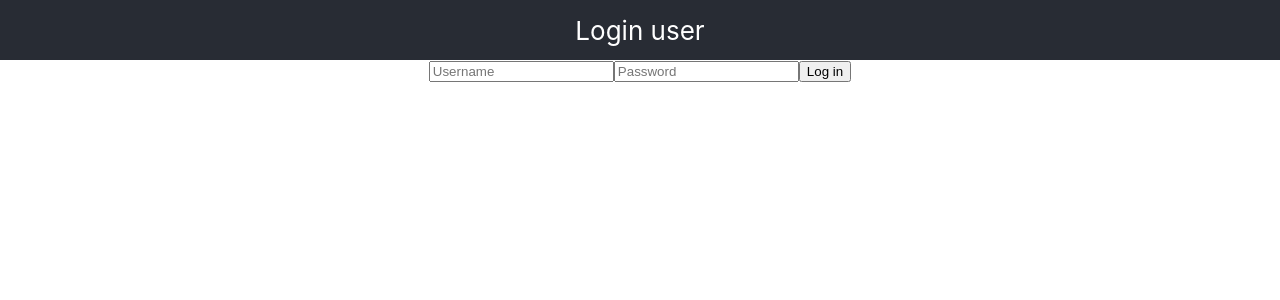
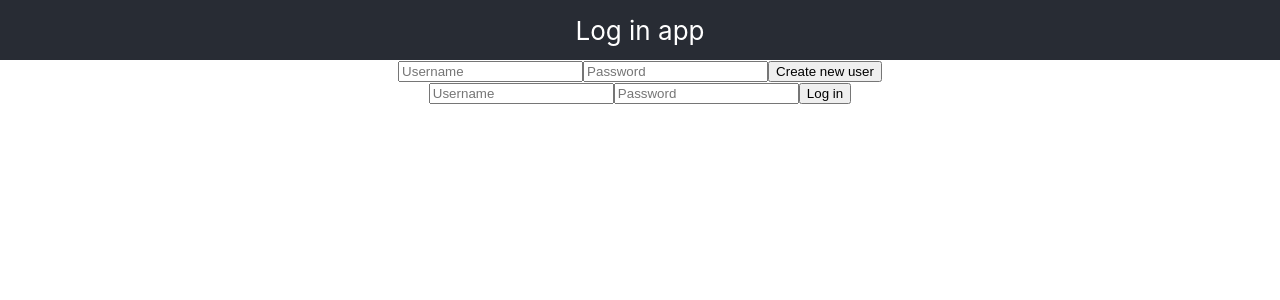
Before and after one commit to laurapihamaa/login-app, a React (Create React App) app in the folder login-app-front/: page / in a window 1280 px wide. Shown: the top 300 px of the page. Built offline with nearby package versions, Linux system fonts and the light colour scheme.

Commit message:
add user registration and logout

```diff
--- a/login-app-front/src/App.js
+++ b/login-app-front/src/App.js
@@ -1,4 +1,5 @@
 import { useState } from 'react';
+import Form from './components/Form.js'
 import './App.css';
 
 function App() {
@@ -7,6 +8,8 @@ function App() {
 
   const [username, setUsername] = useState("");
   const [password, setPassword] = useState("");
+  const [newUsername, setNewUsername] = useState("");
+  const [newPassword, setNewPassword] = useState("");
   const [data, setData] = useState("");
 
   const verifyUser = async (e) => {
@@ -21,6 +24,46 @@ function App() {
       fetchData();
     }else{
       alert("Invalid username or password");
+    }
+
+  }
+
+  const registerUser = async (e) => {
+    e.preventDefault();
+
+    const response = await fetch(`${url}/register-user?username=${newUsername}&password=${newPassword}`, {
+      method: 'POST',
+      credentials: 'include'
+    })
+
+    if(response.ok){
+      setUsername(newUsername);
+      fetchData();
+    }else{
+      const errorMsg = await response.json();
+      alert(errorMsg.message);
+    }
+
+  }
+
+  const logoutUser = async (e) => {
+    e.preventDefault();
+
+    const response = await fetch(`${url}/logout-user?username=${username}`, {
+      method: 'GET',
+      credentials: 'include'
+    })
+
+    if(response.ok){
+      setUsername("");
+      setNewUsername("");
+      setPassword("");
+      setNewPassword("");
+      setData("");
+      window.location.reload();
+    }else{
+      const errorMsg = await response.json();
+      alert(errorMsg.message);
     }
 
   }
@@ -42,26 +85,28 @@ function App() {
 
   return (
     <div className="App">
+      <header className='App-header'>Log in app</header>
       {!data ? (
       <>
-      <header className='App-header'>Login user</header>
-      <form onSubmit={verifyUser}>
-        <input
-          value={username}
-          onInput={e => setUsername(e.target.value)}
-          placeholder='Username'/>
-        <input
-          type="password"
-          value={password}
-          onInput={e => setPassword(e.target.value)}
-          placeholder='Password'/>
-        <button type="submit">Log in</button>
-      </form>
+      <Form
+        logUser={registerUser}
+        username={newUsername}
+        addUsername={e => setNewUsername(e.target.value)}
+        password={newPassword}
+        addPassword={e => setNewPassword(e.target.value)}
+        buttonName="Create new user"/>
+      <Form
+        logUser={verifyUser}
+        username={username}
+        addUsername={e => setUsername(e.target.value)}
+        password={password}
+        addPassword={e => setPassword(e.target.value)}
+        buttonName="Log in"/>
       </>
       ) : (
       <>
-      <header className='App-header'>User logged in!</header>
       <p>{data}</p>
+      <button type="button" onClick={logoutUser}>Log out</button>
       </>
       )}
     </div>
--- /dev/null
+++ b/login-app-front/src/components/Form.js
@@ -0,0 +1,20 @@
+function Form({logUser, username, addUsername, password, addPassword, buttonName}){
+    return (
+          <div>
+          <form onSubmit={logUser}>
+            <input
+              value={username}
+              onInput={addUsername}
+              placeholder='Username'/>
+            <input
+              type="password"
+              value={password}
+              onInput={addPassword}
+              placeholder='Password'/>
+            <button type="submit">{buttonName}</button>
+          </form>
+        </div>
+      );
+}
+
+export default Form;
```
Also changed, not shown: 2 other files (tests, documents, lock files or other folders).
